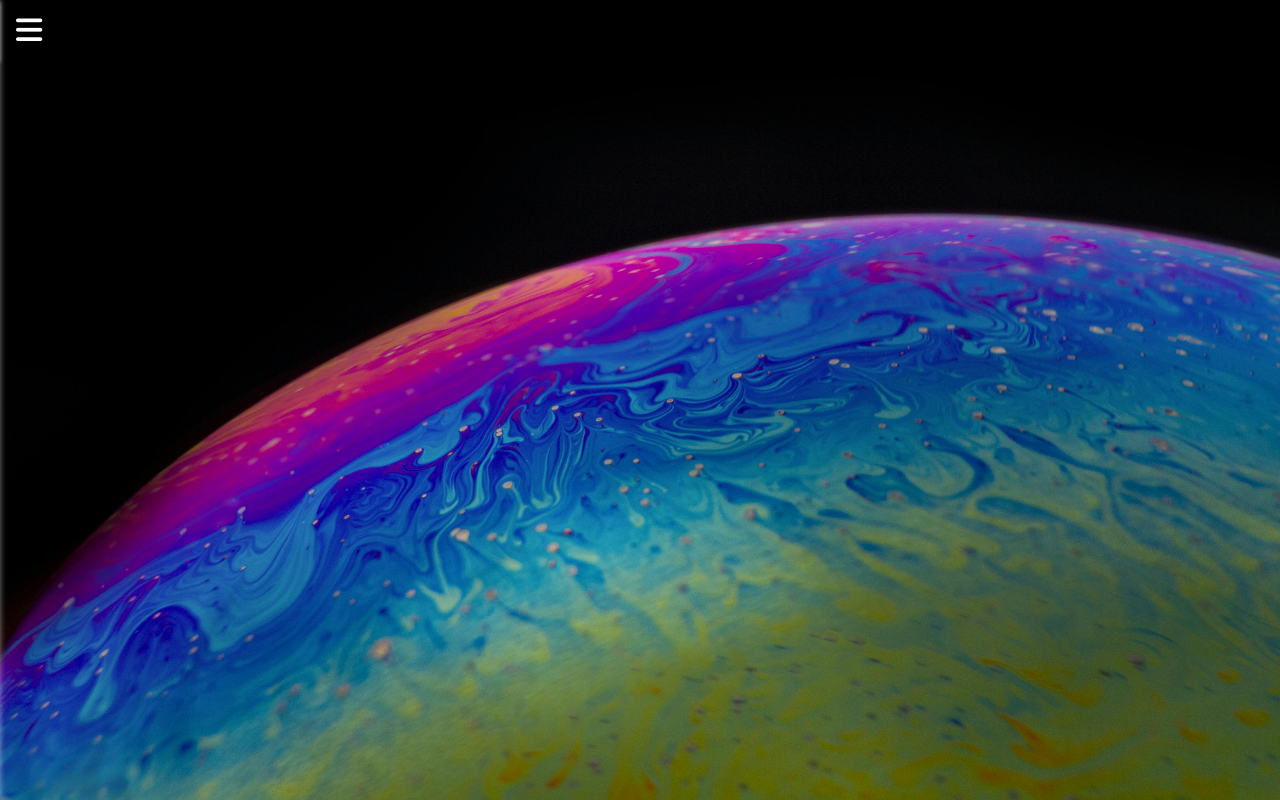
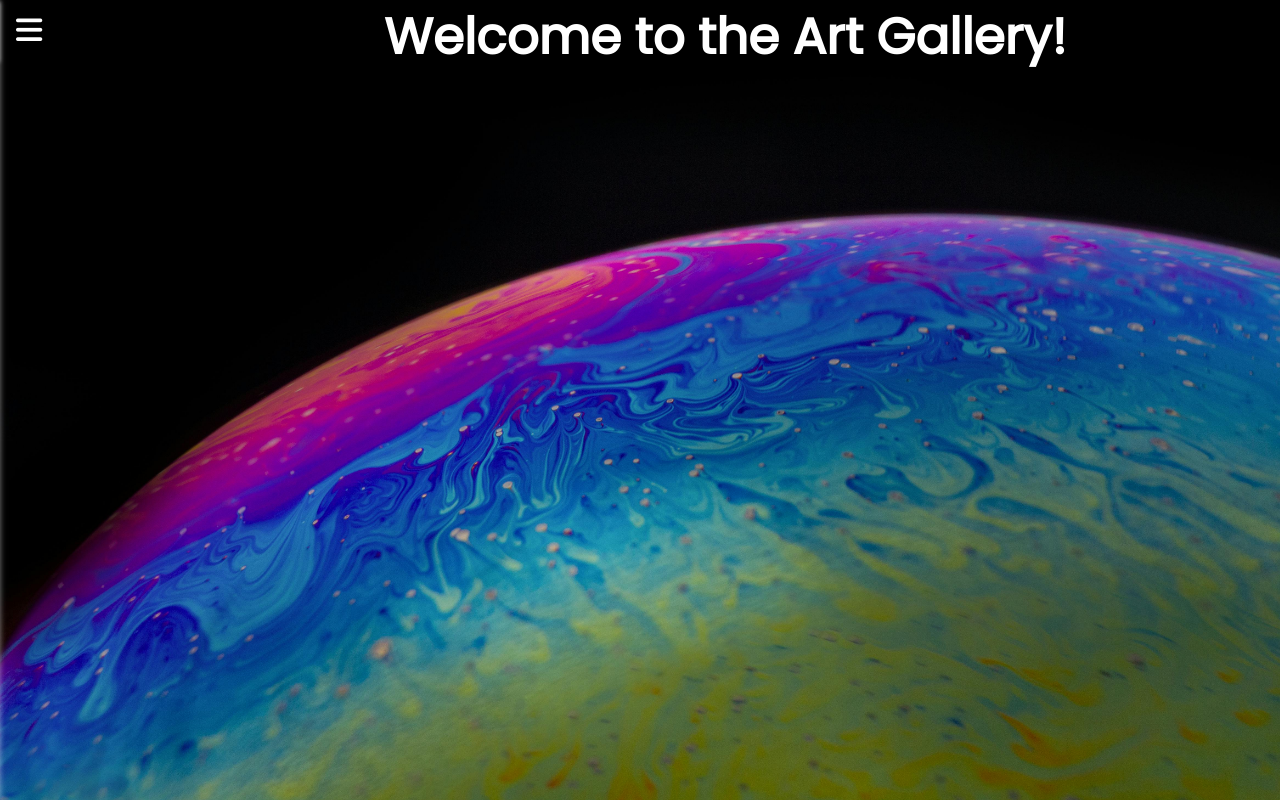
Before and after one commit to Anurag-Jethi/Sliding-sidebar-menu, a plain HTML site: page index.html in a window 1280 px wide. Drawn offline with Linux system fonts and the light colour scheme.

Commit message:
Updated README

```diff
--- a/index.html
+++ b/index.html
@@ -19,6 +19,12 @@
   </head>
   <body>
     <div class="main_box">
+
+      <div class="Message">
+        <h1>Welcome to the Art Gallery!</h1>
+      </div>
+
+
       <input type="checkbox" id="check" />
       <div class="btn_one">
         <label for="check">
--- a/style.css
+++ b/style.css
@@ -8,6 +8,13 @@
     background: url(image.jpg);
     height: 100vh;
     background-size: cover;
+}
+
+.main_box .Message h1{
+    position: absolute;
+    color: #ffffff;
+    left : 30%;
+    font-size: 50px;
 }
 
 .btn_one i{
```
Also changed, not shown: 3 other files.
